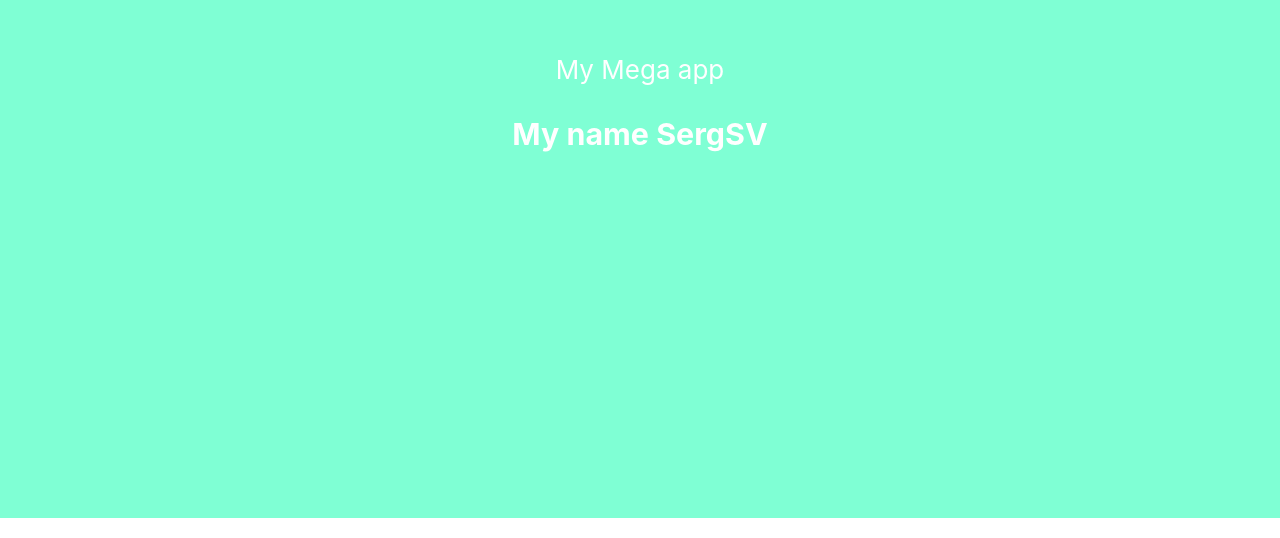
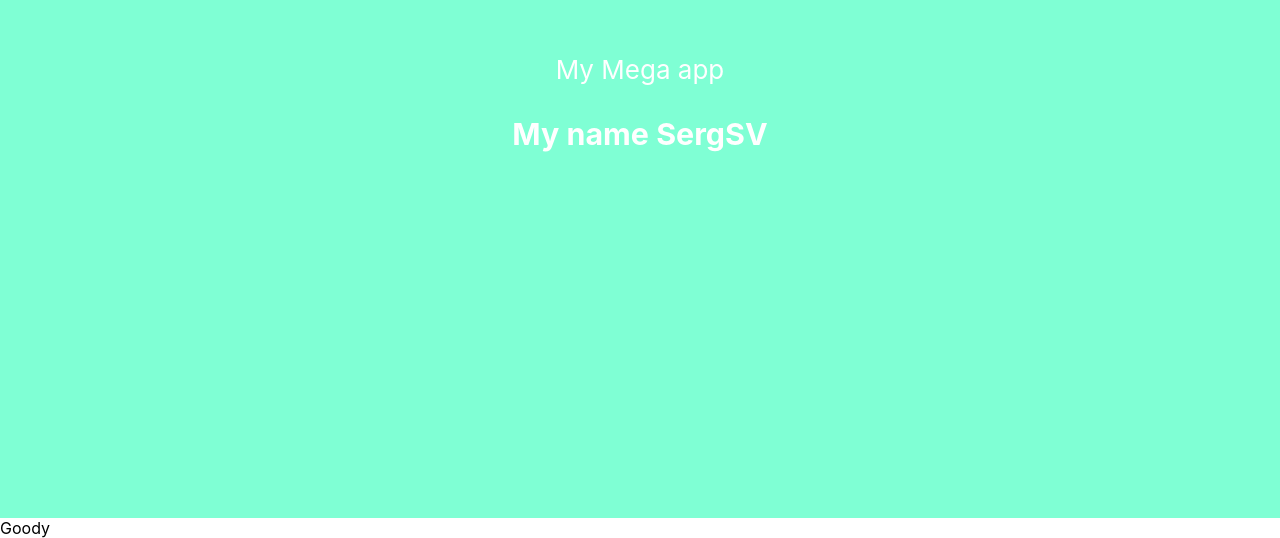
Before and after one commit to SergSmolyakov/appmega, a React (Create React App) app: page / in a window 1280 px wide. Shown: the part 282-820 px from the top of the page. Built offline with nearby package versions, Linux system fonts and the light colour scheme.

Commit message:
Add files via upload

```diff
--- a/src/App.js
+++ b/src/App.js
@@ -1,6 +1,7 @@
 import logo from './logo.svg';
 import './App.css';
 import GoodyApp from "./Message";
+import Message from './Message';
 
 
   function App(props){
@@ -11,6 +12,7 @@ import GoodyApp from "./Message";
       My Mega app
       <h3>My name {props.myName}</h3>
     </header>
+    <Message name={'Goody'} />
     </div>
 
   );
--- a/src/Message.js
+++ b/src/Message.js
@@ -1,4 +1,4 @@
-function message(){
-    return <div>ddd</div>
+function Message(props){
+    return <div> {props.name}</div>
 }
-export default message;
+export default Message;
```
